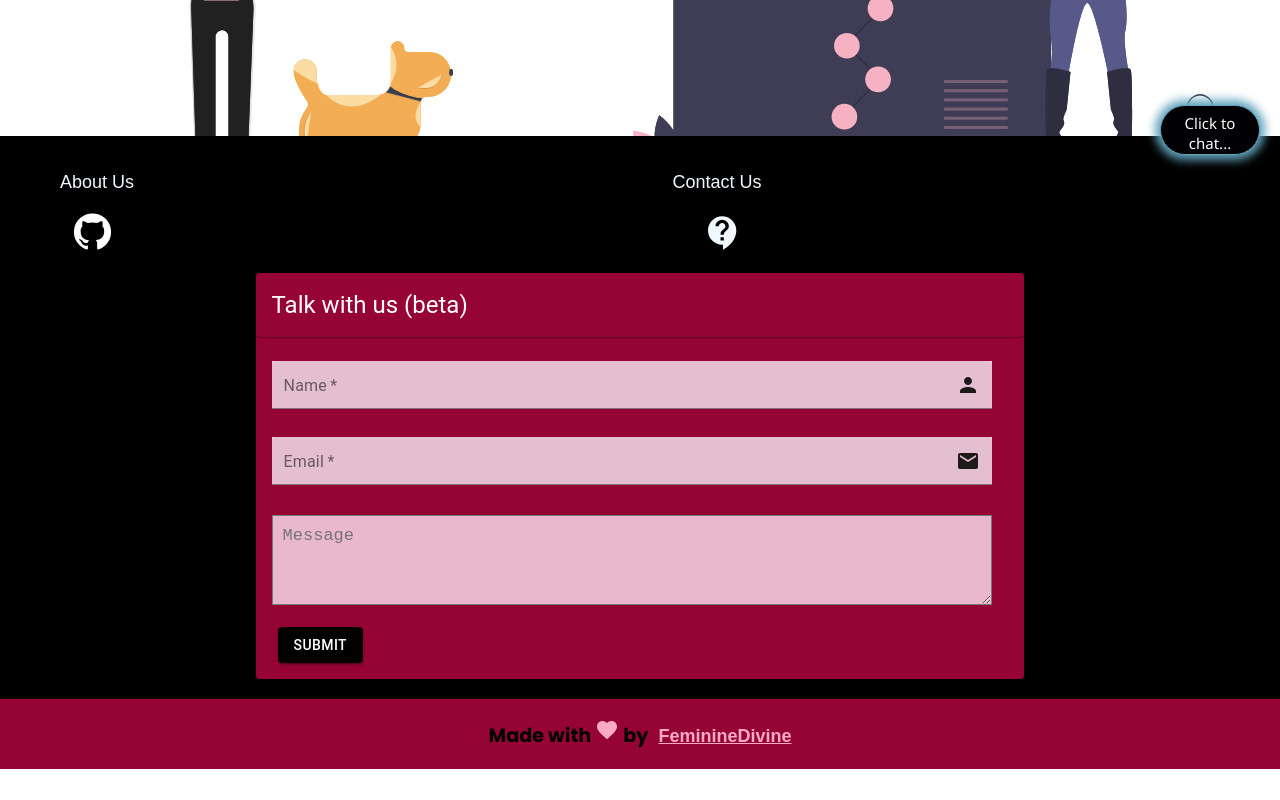
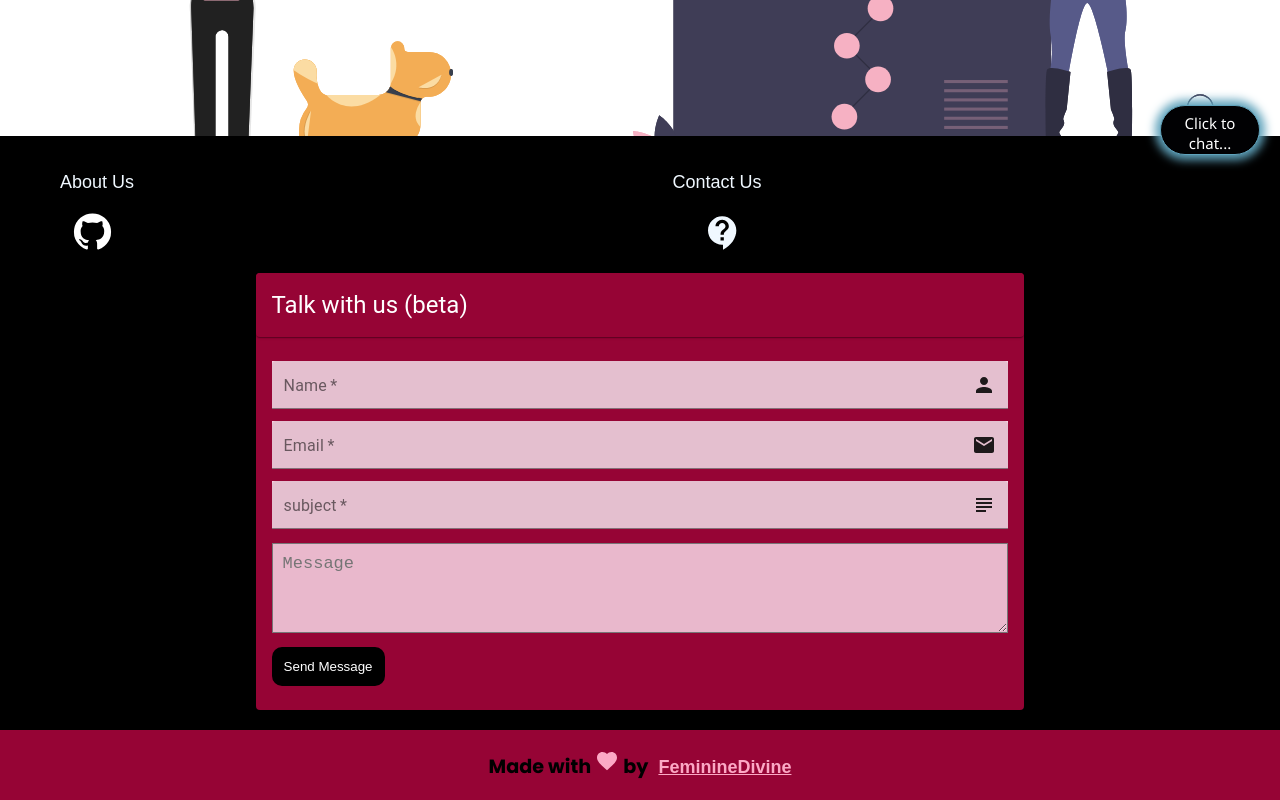
Before and after one commit to Feminine-Divine/periodo, a Next.js app in the folder periodo/: page / in a window 1280 px wide. Shown: the part 625-1425 px from the top of the page. Before the commit the page ends 1394 px from the top, so only its background shows below. Built offline with nearby package versions, Linux system fonts and the light colour scheme; no server answers; a web font is replaced by a local one.

Commit message:
emailjs form handling | form tag | added subject input field

```diff
--- a/periodo/components/Footer/ContactUs.js
+++ b/periodo/components/Footer/ContactUs.js
@@ -1,31 +1,45 @@
+import emailjs from "emailjs-com";
 import React from 'react';
-import {TextField, Button, Container} from '@material-ui/core';
+import {TextField} from '@material-ui/core';
 import {Card, CardHeader, CardContent} from '@material-ui/core';
 import EmailIcon from '@material-ui/icons/Email';
 import InputAdornment from '@material-ui/core/InputAdornment';
+import SubjectIcon from '@material-ui/icons/Subject';
 import PersonIcon from '@material-ui/icons/Person';
 import { TextareaAutosize } from '@material-ui/core';
 import {Paper, Grid} from '@material-ui/core';
-import { Row, Col } from "reactstrap";
 
 
-function ContactUs () {
+export default function ContactUs() {
 
-    return (
+    function sendEmail(e) {
+        e.preventDefault();
 
+        // NOTE: make sure to make your own setup and also make .env configurations!
+
+    emailjs.sendForm(process.env.CONTACT_FORM_SERVICE_ID, process.env.CONTACT_FORM_TEMPLATE_ID, e.target, process.env.CONTACT_FORM_USER_IDCONTACT_FORM)
+        .then((result) => {
+            console.log(result.text);
+        }, (error) => {
+            console.log(error.text);
+        });
+        e.target.reset()
+    }
+
+    return(
+        <div>
             <Paper style={{alignItems:"center", margin:"0 19%", background:"#960435"}}>
         <Card style={{backgroundColor: '#960435',
                       color: 'white'}}>
           <CardHeader title="Talk with us (beta)"/>
         </Card>
         <CardContent>
-        <div >
-            <Grid container spacing={2}  lg={12}>
+            <form onSubmit={sendEmail}>
                         <Grid item md={12} sm={12} xs={12} lg={12}>
                             <TextField
                             margin="dense"
                             variant="filled"
-                  name="Name"
+                            name="name"
                             label="Name"
                             color="secondary"
                             autoComplete="off"
@@ -59,19 +73,31 @@ function ContactUs () {
                             }}
                             />
                         </Grid>
+                        <Grid item md={12} sm={12} xs={12} lg={12}>
+                            <TextField
+                            margin="dense"
+                            variant="filled"
+                            name="subject"
+                            label="subject"
+                            color="secondary"
+                            autoComplete="off"
+                            style={{width:"100%", background:"#fad2e3"}}
+                            required
+                            InputProps={{
+                                endAdornment: (
+                                <InputAdornment position="end">
+                                    <SubjectIcon />
+                                </InputAdornment>
+                                ),
+                            }}
+                            />
+                        </Grid>
                         <Grid style={{alignItems:"center"}} item md={12} sm={12} xs={12} lg={12}>
-                {/*<TextField
-                  margin="dense"
-                  label="Email"
-                  variant="filled"
-                  color="secondary"
-                  name="email"
-                  required
-                  style={{width: '95%', background:"#fad2e3"}}
-                /> */}
                             <TextareaAutosize
                                 rowsMax={4}
                                 aria-label="maximum height"
+                                variant="filled"
+                                name="message"
                                 placeholder="Message"
                                 style={{width: '100%',
                                         background:"#e9b8cc",
@@ -85,25 +111,14 @@ function ContactUs () {
                                     }}
                             />
                         </Grid>
-              <br/>
-              <br/>
-              <Container>
-              <Row>
-                  <Col >
-                  <Button
-                    variant="contained"
-                    color="secondary"
-                    style={{background:"black", margin:"10px 0px 0px -10px"}}>
-                    Submit
-                  </Button>
-                  </Col>
-                </Row>
-                </Container>
-            </Grid>
+                        <div>
+                            <input type="submit" value="Send Message"
+                            style={{background:"black", color:"white", padding:"10px", border:"2px black solid", borderRadius:"10px", marginTop:"10px" }}>
+                            </input>
                         </div>
+                </form>
                 </CardContent>
                 </Paper>
-    ) ;
-};
-
-export default ContactUs;
+        </div>
+    )
+}
```
Lines whose indentation alone changed are shown as unchanged.
